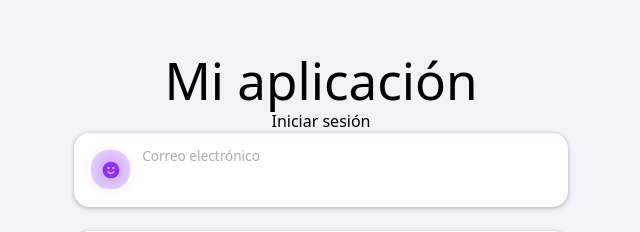
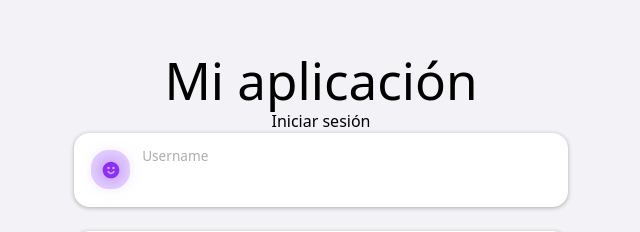
Before and after one commit to leonidasmv10/safe_drive_app, a React (Vite) app: page / in a window 1280 px wide. Shown: the part 159-391 px from the top of the page, without its empty margins (319-959 px from the left). Built offline with nearby package versions, Linux system fonts and the light colour scheme.

Commit message:
Update Login.jsx

```diff
--- a/src/components/Login/Login.jsx
+++ b/src/components/Login/Login.jsx
@@ -1,4 +1,4 @@
-import React, { useState } from 'react';
+import React, { useState, useEffect  } from 'react';
 import { SmileIcon, KeyIcon } from '@/components/Icons/Icons';
 import { useNavigate } from 'react-router-dom';
 
@@ -8,6 +8,13 @@ export default function Login() {
   const [password, setPassword] = useState('');
   const [error, setError] = useState('');
   const [loading, setLoading] = useState(false);
+
+  useEffect(() => {
+    const token = localStorage.getItem('token');
+    if (token) {
+      navigate('/car-view');
+    }
+  }, [navigate]);
 
   const handleInputChange = (e) => {
     const { id, value } = e.target;
@@ -56,7 +63,7 @@ export default function Login() {
             <SmileIcon />
           </div>
           <div className="input-wrapper">
-            <label>Correo electrónico</label>
+            <label>Username</label>
             <input
               type="text"
               id="username"
```
